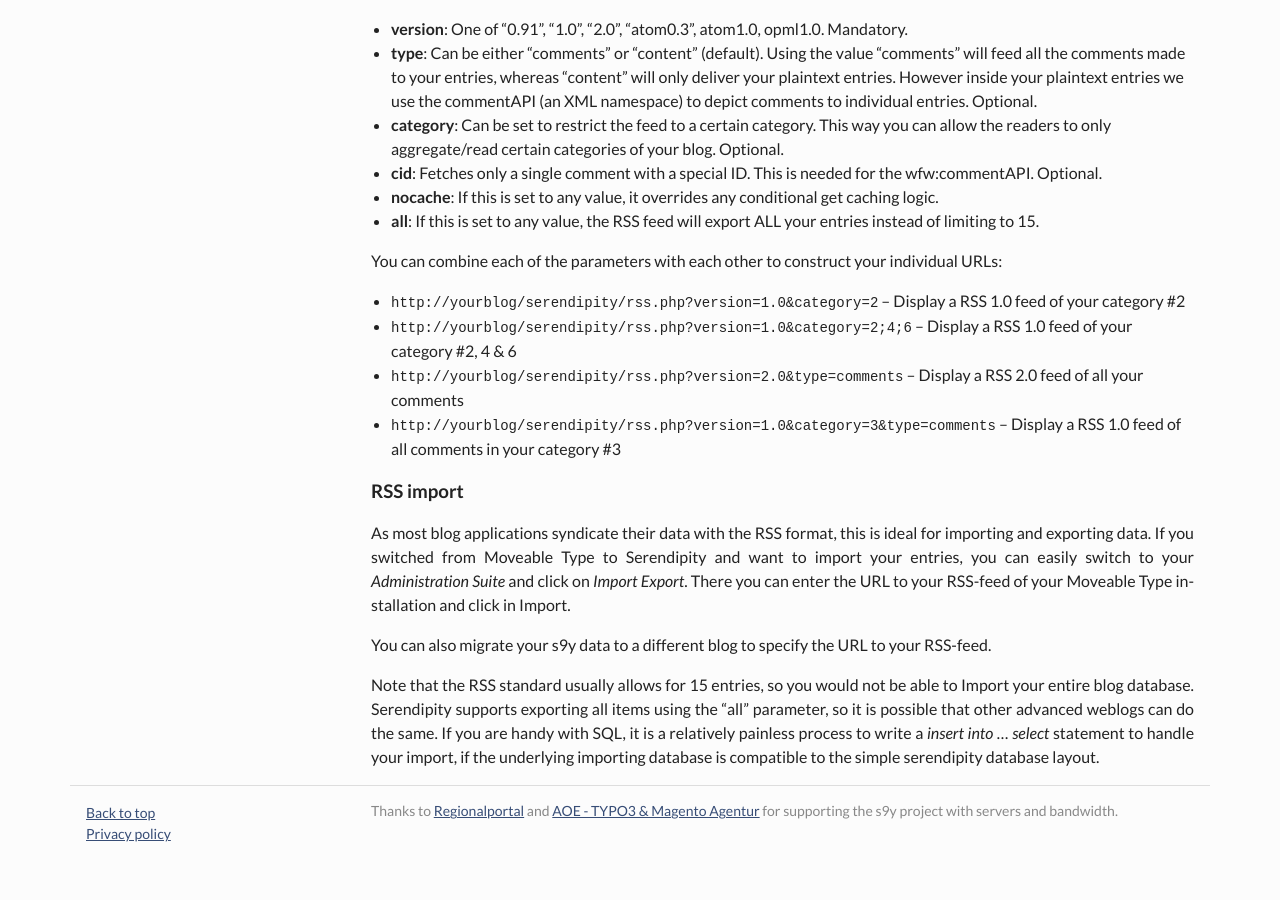
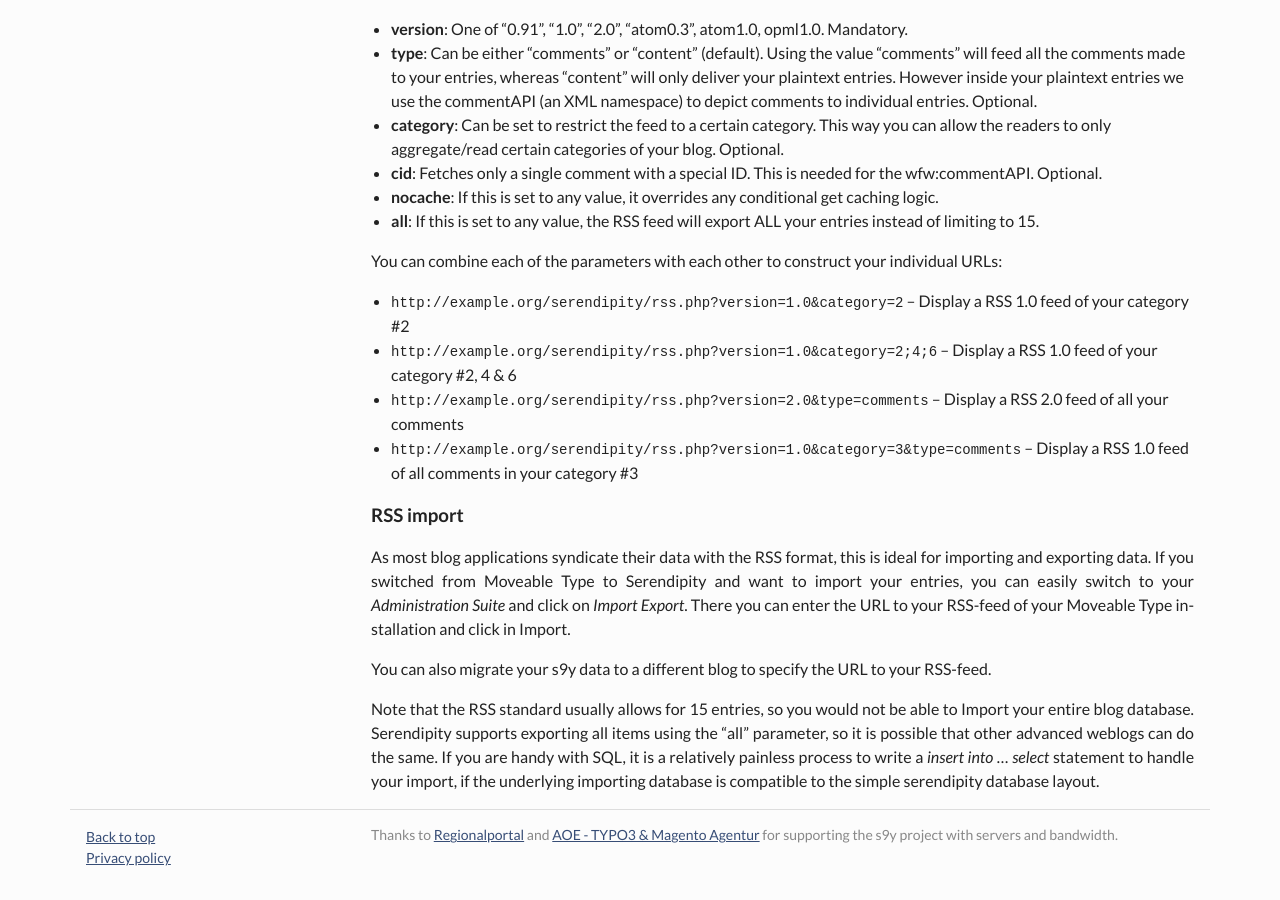
Before and after one commit to s9y/s9y.github.io, a Jekyll site: the page built from docs/users/using/rss.md, in a window 1280 px wide and 900 px high, scrolled down 1144 px. Built offline with Jekyll 4.4.1, drawn with Linux system fonts in a browser that asks for light colours; before the commit the page ends 2020 px from its top, so only the background shows below that; part of the change alters nothing that is shown.

Commit message:
replaced yourblog against example.org for urls

```diff
--- a/docs/users/using/rss.md
+++ b/docs/users/using/rss.md
@@ -43,10 +43,10 @@ The file *rss.php* is responsible for creating your feed items. It can take vers
 
 You can combine each of the parameters with each other to construct your individual URLs:
 
-* `http://yourblog/serendipity/rss.php?version=1.0&category=2` – Display a RSS 1.0 feed of your category #2
-* `http://yourblog/serendipity/rss.php?version=1.0&category=2;4;6` – Display a RSS 1.0 feed of your category #2, 4 & 6
-* `http://yourblog/serendipity/rss.php?version=2.0&type=comments` – Display a RSS 2.0 feed of all your comments
-* `http://yourblog/serendipity/rss.php?version=1.0&category=3&type=comments` – Display a RSS 1.0 feed of all comments in your category #3
+* `http://example.org/serendipity/rss.php?version=1.0&category=2` – Display a RSS 1.0 feed of your category #2
+* `http://example.org/serendipity/rss.php?version=1.0&category=2;4;6` – Display a RSS 1.0 feed of your category #2, 4 & 6
+* `http://example.org/serendipity/rss.php?version=2.0&type=comments` – Display a RSS 2.0 feed of all your comments
+* `http://example.org/serendipity/rss.php?version=1.0&category=3&type=comments` – Display a RSS 1.0 feed of all comments in your category #3
 
 ### RSS import
 
```
